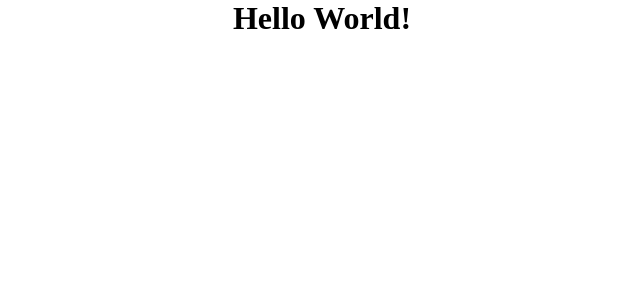
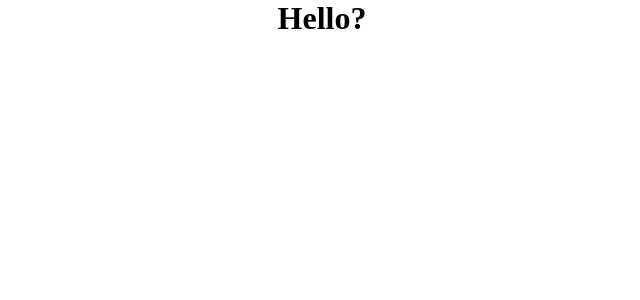
Before and after one commit to citrus77/react-boilerplate, a React (Create React App) app: page / in a window 1280 px wide. Shown: the top 300 px of the page, without its empty margins (318-958 px from the left). Built offline with nearby package versions, Linux system fonts and the light colour scheme.

Commit message:
updated modules, added Home component by default

```diff
--- a/src/components/App.js
+++ b/src/components/App.js
@@ -1,18 +1,17 @@
 import React from 'react';
-// import { Routes, Route } from 'react-router-dom';
+import { Routes, Route } from 'react-router-dom';
 import './css/App.css';
-// import {
-//     Home
-// } from '.';
+import {
+    Home
+} from '.';
 
 const App = () => {
     return (
-        <div id='app'>
-            <h1>Hello World!</h1>
+        <div id="App">
+            <Routes>
+                <Route path='/' element={<Home />} />
+            </Routes>
         </div>
-        // <Routes>
-        //     <Route path='/' element={<Home />} />
-        // </Routes>
     );
 };
 
--- /dev/null
+++ b/src/components/Home.js
@@ -0,0 +1,11 @@
+import React from 'react';
+
+export const Home = () => {
+    return (
+        <div id='Home'>
+            <h1>Hello?</h1>
+        </div>
+    );
+}
+
+export default Home;
--- a/src/components/index.js
+++ b/src/components/index.js
@@ -1 +1,2 @@
 export { default as App } from './App';
+export { default as Home } from './Home';
--- a/src/index.js
+++ b/src/index.js
@@ -3,8 +3,7 @@ import { createRoot } from 'react-dom/client';
 import { BrowserRouter as Router } from 'react-router-dom';
 import { App } from './components'
 
-const app = document.getElementById('app');
-const root = createRoot(app);
+const root = createRoot(document.getElementById('app'));
 root.render(
     <Router>
         <App />
```
Also changed, not shown: package.json (+5 -5 lines).
